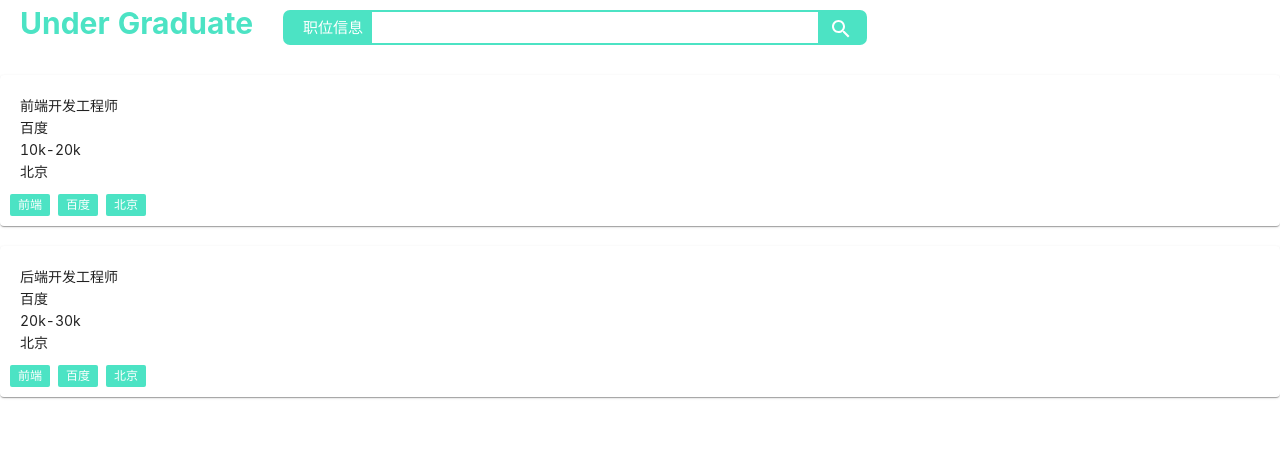
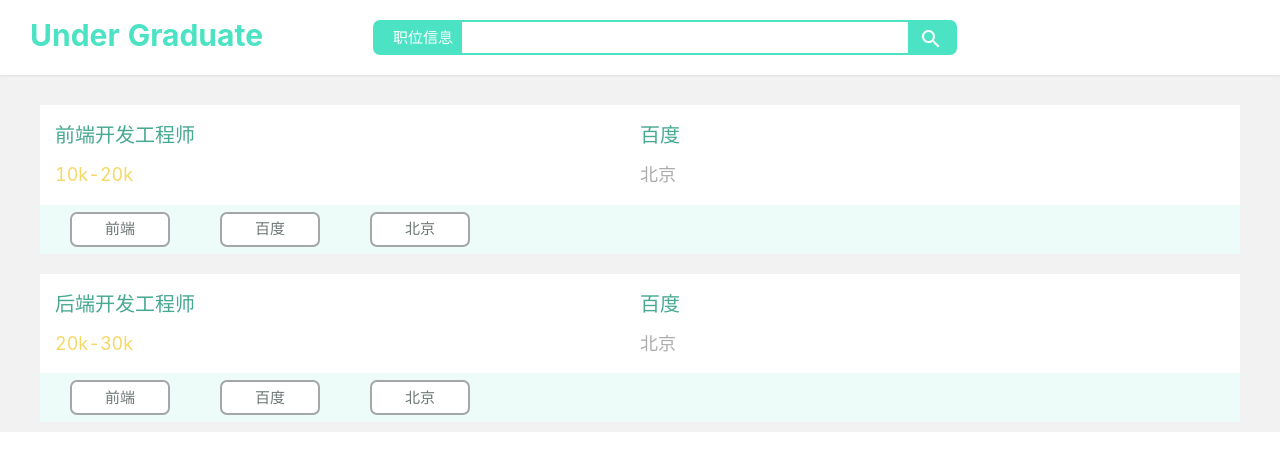
Before and after one commit to kuroo-fissh/UnderGraduate, a React (Create React App) app: page /jobSearch in a window 1280 px wide. Shown: the top 470 px of the page. Built offline with nearby package versions, Linux system fonts and the light colour scheme.

Commit message:
feat/修改了工作详情card的样式

```diff
--- a/src/component/JobCard/JobCard.js
+++ b/src/component/JobCard/JobCard.js
@@ -1,28 +1,35 @@
 import React from "react";
-import Card from '@mui/material/Card';
-import { Tag } from "antd";
 import './style.css';
 
 export const JobCard = (props) => {
 
+	function jumpToRelatedJob(e) {
+		console.log("dojump");
+		e.preventDefault();
+	}
+
 	// eslint-disable-next-line react/prop-types
 	const {item: { id,title, company, salary, city, tags}} = props;
 	return (
-		<Card name={id} className="card-zone">
-			<div className="card-content">
-				<div className="card-title">{title}</div>
-				<div className="card-subtitle">{company}</div>
-				<div className="card-subtitle">{salary}</div>
-				<div className="card-subtitle">{city}</div>
+		<div>
+			<div name={id} className="card-zone">
+				<div className="card-content">
+					<div className="card-title">{title}</div>
+					<div className="card-name">{company}</div>
+				</div>
+				<div className="card-content">
+					<div className="card-salary">{salary}</div>
+					<div className="card-base">{city}</div>
+				</div>
 			</div>
 			<div className="card-tag">
 				{
-					// eslint-disable-next-line react/prop-types
-					tags.map((item, index) => {
-						return <Tag key={index} color="#4CE3C4">{item}</Tag>;
-					}
-					)}
+				// eslint-disable-next-line react/prop-types
+					tags.map(item => (
+						<button key={item} className="card-tag-item" onClick={jumpToRelatedJob}>{item}</button>
+					))
+				}
 			</div>
-		</Card>
+		</div>
 	);
 };
--- a/src/component/JobCard/style.css
+++ b/src/component/JobCard/style.css
@@ -4,16 +4,67 @@
   width: 100%;
   height: 100%;
   background-color: #fff;
-  box-shadow: 0px 0px 10px rgba(0, 0, 0, 0.1);
   margin-top: 20px;
   padding: 10px;
 }
 
 .card-content {
   display: flex;
-  flex-direction: column;
   justify-content: center;
+  align-items: center;
   width: 100%;
   height: 100%;
-  padding: 10px;
+  padding: 5px;
 }
+
+.card-title {
+  width: 1000px;
+  font-size: 20px;
+  font-weight: 3px;
+  color: #47A992;
+}
+
+.card-name {
+  width: 1000px;
+  font-size: 20px;
+  font-weight: 2px;
+  color: #47A992;
+}
+
+.card-salary {
+  width: 1000px;
+  font-size: 18px;
+  font-weight: 2px;
+  color: #F5D865;
+}
+
+.card-base {
+  width: 1000px;
+  font-size: 18px;
+  font-weight: 2px;
+  color: #ACACAC;
+}
+
+.card-tag {
+  display: flex;
+  width: 100%;
+  height: 100%;
+  padding: 7px 30px;
+  justify-content:left;
+  background-color: #EDFCF9;
+}
+
+.card-tag-item {
+  display: flex;
+  justify-content: center;
+  align-items: center;
+  font-size: 15px;
+  color: #6E7776;
+  width: 100px;
+  height: 35px;
+  border-radius: 7px;
+  border-color: #A5A6A8;
+  border-style: solid;
+  background-color: #fff;
+  margin-right: 50px;
+}
--- a/src/pages/JobSearchPage.js
+++ b/src/pages/JobSearchPage.js
@@ -1,6 +1,5 @@
 import React,{useState} from "react";
 import {TopSearchArea} from "../component/Search/TopSearchArea";
-import {Row} from "antd";
 import {JobCard} from "../component/JobCard/JobCard";
 const JobSearchPage = () => {
 	// 任务搜索结果
@@ -33,14 +32,14 @@ const JobSearchPage = () => {
 
 
 	return (
-		<div>
-			<Row>
-				<h2 style={{fontSize: "30px", color: '#4CE3C4',marginLeft:'20px',marginRight:'20px', marginBottom: '3px', fontWeight: 'bold'}}>Under Graduate</h2>
+		<div style={{backgroundColor: "#F2F2F2"}}>
+			<div style={{padding: "10px",boxShadow: "0px 0px 3px #ccc",display:'flex',alignItems:'center',backgroundColor: "#fff"}}>
+				<h2 style={{fontSize: "30px", color: '#4CE3C4',marginLeft:'20px',marginRight:'100px', marginBottom: '3px', fontWeight: 'bold'}}>Under Graduate</h2>
 				<div>
 					<TopSearchArea setSearchResult={setSearchResult}/>
 				</div>
-			</Row>
-			<div>
+			</div>
+			<div style={{padding: "10px 40px"}}>
 				{searchResult.map(item => (
 					<JobCard key={item.id} item={item}/>
 				))}
```
